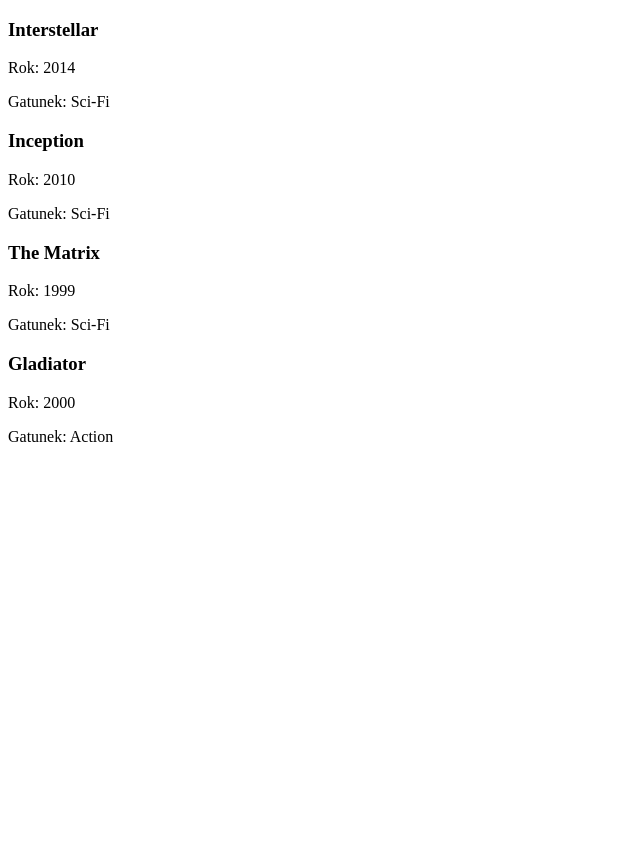
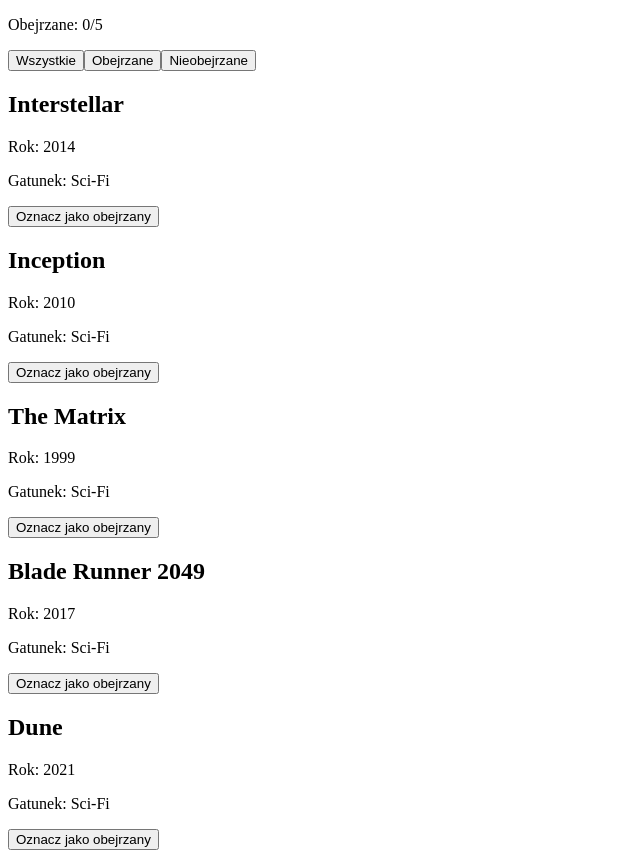
Before and after one commit to jedrochaj/movieList, a React (Vite) app: page / in a window 1280 px wide. Shown: the whole page, without its empty margins (0-640 px from the left). Before the commit the page ends 800 px from the top, so only its background shows below. Built offline with nearby package versions, Linux system fonts and the light colour scheme.

Commit message:
Commit 2

```diff
--- a/src/App.tsx
+++ b/src/App.tsx
@@ -1,17 +1,46 @@
 import movies from './data/movies.json';
+import MovieCard from "./components/MovieCard";
+import { useState } from 'react';
 
 function App() {
+  const [watched, setWatched] = useState<number[]>([]);
+  const [filter, setFilter] = useState("all");
+
+  const filteredMovies = movies.filter((movie) => {
+    if (filter === "watched") {
+      return watched.includes(movie.id);
+    }
+
+    if (filter === "unwatched") {
+      return !watched.includes(movie.id);
+    }
+
+    return true;
+  });
+
   return (
     <>
-      {movies.map((movie)=>(
-        <div key={movie.id}>
-          <h3>{movie.title}</h3>
-          <p>Rok: {movie.year}</p>
-          <p>Gatunek: {movie.genre}</p>
-        </div>
+      <p>Obejrzane: {watched.length}/{movies.length}</p>
+
+      <button onClick={() => setFilter("all")}>Wszystkie</button>
+      <button onClick={() => setFilter("watched")}>Obejrzane</button>
+      <button onClick={() => setFilter("unwatched")}>Nieobejrzane</button>
+
+      {filteredMovies.map((movie) => (
+        <MovieCard
+          key={movie.id}
+          title={movie.title}
+          year={movie.year}
+          genre={movie.genre}
+          onWatched={() => {
+            if (!watched.includes(movie.id)) {
+              setWatched([...watched, movie.id]);
+            }
+          }}
+        />
       ))}
     </>
-  )
+  );
 }
 
-export default App
+export default App;
--- a/src/components/MovieCard.tsx
+++ b/src/components/MovieCard.tsx
@@ -0,0 +1,28 @@
+import { useState } from "react";
+
+type Props = {
+    title: string;
+    year: number;
+    genre: string;
+    onWatched: () => void;
+}
+
+function MovieCard(props: Props) {
+    const [isWatched, setIsWatched] = useState(false);
+
+    return(
+        <>
+            <h2>{props.title}</h2>
+            <p>Rok: {props.year}</p>
+            <p>Gatunek: {props.genre}</p>
+            <button onClick={() => {
+                setIsWatched(true);
+                props.onWatched();
+            }}>
+                {isWatched ? "✓ Obejrzany" : "Oznacz jako obejrzany"}
+            </button>
+        </>
+    );
+}
+
+export default MovieCard;
--- a/src/data/movies.json
+++ b/src/data/movies.json
@@ -19,8 +19,14 @@
   },
   {
     "id": 4,
-    "title": "Gladiator",
-    "year": 2000,
-    "genre": "Action"
+    "title": "Blade Runner 2049",
+    "year": 2017,
+    "genre": "Sci-Fi"
+  },
+  {
+    "id": 5,
+    "title": "Dune",
+    "year": 2021,
+    "genre": "Sci-Fi"
   }
 ]
```
